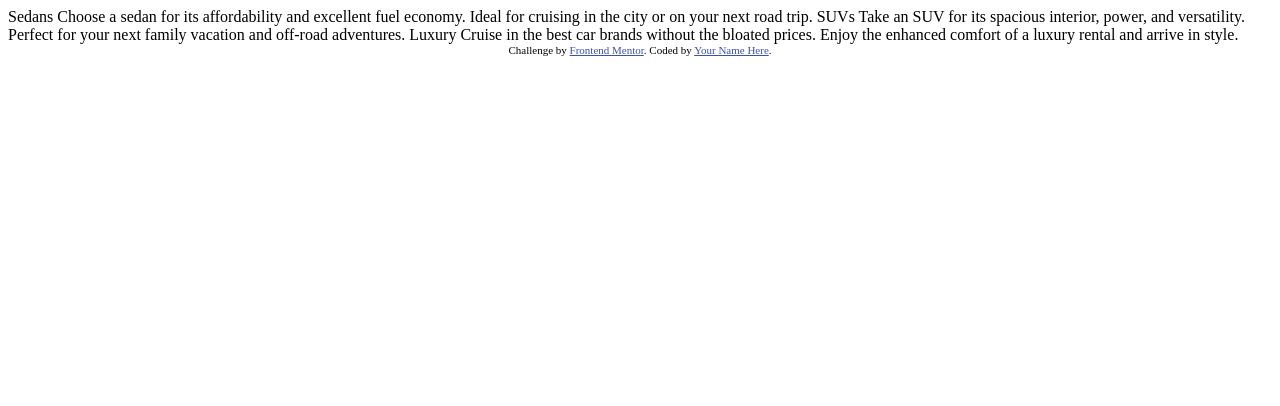
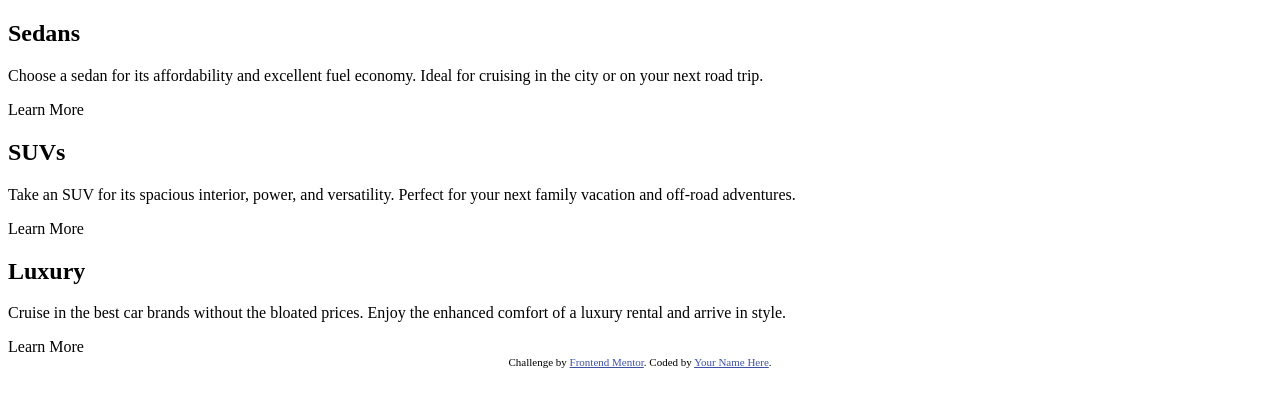
Before and after one commit to mubarak-mustopha/web-dev, a plain HTML site: page 3-column-preview-card-component-main/index.html in a window 1280 px wide. Drawn offline with Linux system fonts and the light colour scheme.

Commit message:
Necessary Html tags and classes added to the text in the index.html file

```diff
--- a/3-column-preview-card-component-main/index.html
+++ b/3-column-preview-card-component-main/index.html
@@ -16,17 +16,28 @@
 </head>
 <body>
 
-  Sedans
-  Choose a sedan for its affordability and excellent fuel economy. Ideal for cruising in the city
-  or on your next road trip.
+  <div class="page">
+    <section class="sedans">
+      <h1>Sedans</h1>
+      <p>  Choose a sedan for its affordability and excellent fuel economy. Ideal for
+        cruising in the city or on your next road trip.</p>
+      <div class="button"><a>Learn More</a></div>
+    </section>
 
-  SUVs
-  Take an SUV for its spacious interior, power, and versatility. Perfect for your next family vacation
-  and off-road adventures.
+    <section class="suvs">
+      <h1>SUVs</h1>
+      <p>  Take an SUV for its spacious interior, power, and versatility. Perfect for your next
+        family vacation and off-road adventures.</p>
+      <div class="button"><a>Learn More</a></div>
+    </section>
 
-  Luxury
-  Cruise in the best car brands without the bloated prices. Enjoy the enhanced comfort of a luxury
-  rental and arrive in style.
+    <section class="luxury">
+      <h1>Luxury</h1>
+      <p>  Cruise in the best car brands without the bloated prices. Enjoy the enhanced comfort of a
+        luxury rental and arrive in style.</p>
+      <div class="button"><a>Learn More</a></div>
+    </section>
+  </div>
 
   <div class="attribution">
     Challenge by <a href="https://www.frontendmentor.io?ref=challenge" target="_blank">Frontend Mentor</a>.
```
